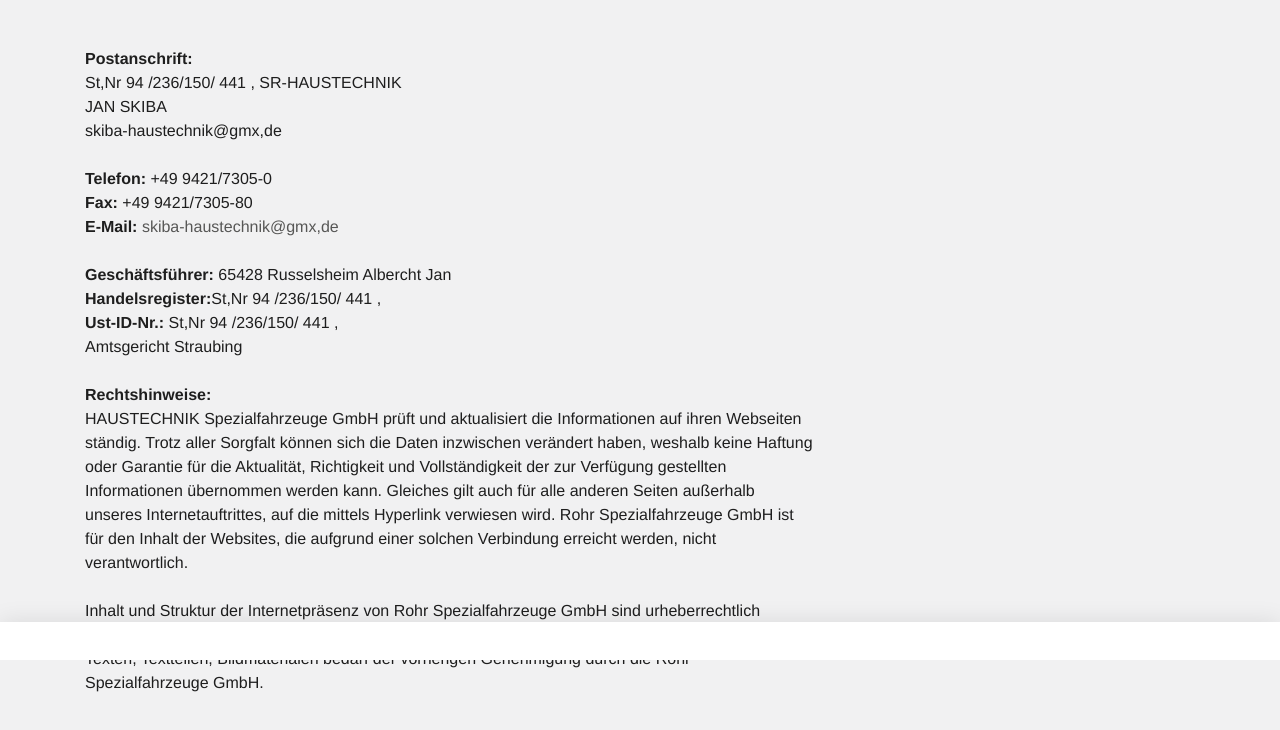
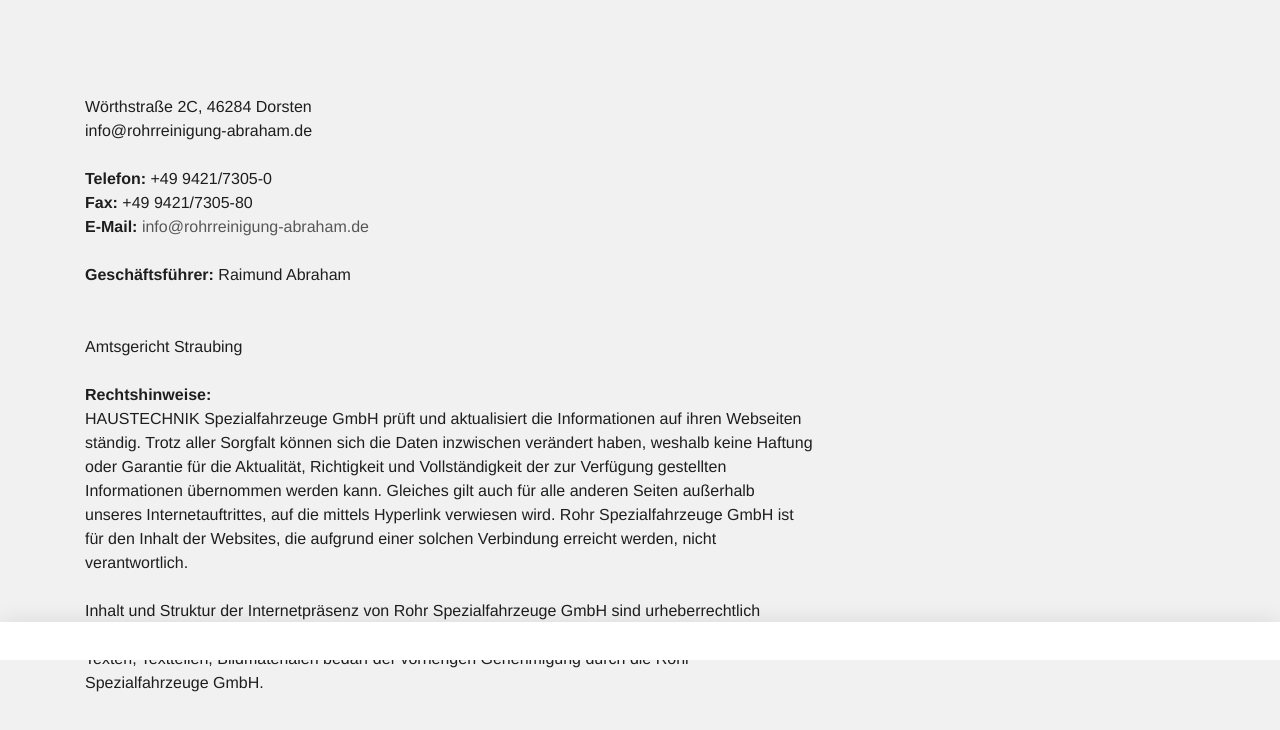
Before and after one commit to nrw-Abflussreinigung/Rohrreinigung-Kempe, a plain HTML site: page impressum.html in a window 1280 px wide. Shown: the part 140-870 px from the top of the page. Drawn offline with Linux system fonts and the light colour scheme; a script that the page names is missing.

Commit message:
Update impressum.html

```diff
--- a/impressum.html
+++ b/impressum.html
@@ -27,11 +27,11 @@ class="ie9"><![endif]--><!--[if (gt IE 9)|!(IE)]><!--><body><!--<![endif]-->
   <a href="index.html">startseite</a>
 
   Impressum</h2></div></div></div></div><div class="container slot-two-columns"><div class="row"><div class="col-xs-12 col-md-8">
-<a id="c8"></a><div class="content-text m-b-1"><div class="row"><div class="col-sm-12"><p class="bodytext"><strong>Postanschrift:</strong><br> St,Nr 94 /236/150/ 441 , SR-HAUSTECHNIK <br> JAN SKIBA<br> skiba-haustechnik@gmx,de</p><p class="bodytext">&nbsp;</p><p class="bodytext"><strong>Telefon:</strong> +49 9421/7305-0<br> <strong>Fax:</strong> +49 9421/7305-80<br> <strong>E-Mail:</strong> <a href="mailto:info@rohr-spezialfahrzeuge.com">skiba-haustechnik@gmx,de</a></p><p class="bodytext">&nbsp;</p><p class="bodytext"><strong>Geschäftsführer:</strong>  65428 Russelsheim Albercht Jan
+<a id="c8"></a><div class="content-text m-b-1"><div class="row"><div class="col-sm-12"><p class="bodytext"><strong></strong><br>  <br> Wörthstraße 2C, 46284 Dorsten<br> info@rohrreinigung-abraham.de</p><p class="bodytext">&nbsp;</p><p class="bodytext"><strong>Telefon:</strong> +49 9421/7305-0<br> <strong>Fax:</strong> +49 9421/7305-80<br> <strong>E-Mail:</strong> <a href="mailto:info@rohr-spezialfahrzeuge.com">info@rohrreinigung-abraham.de</a></p><p class="bodytext">&nbsp;</p><p class="bodytext"><strong>Geschäftsführer:</strong>  Raimund Abraham
 
 
 
-  <br> <strong>Handelsregister:</strong>St,Nr 94 /236/150/ 441 ,<br> <strong>Ust-ID-Nr.:</strong> St,Nr 94 /236/150/ 441 ,<br>  Amtsgericht Straubing<br> <br> <strong>Rechtshinweise:</strong><br> HAUSTECHNIK Spezialfahrzeuge GmbH prüft und aktualisiert die Informationen auf ihren Webseiten ständig. Trotz aller Sorgfalt können sich die Daten inzwischen verändert haben, weshalb keine Haftung oder Garantie für die Aktualität, Richtigkeit und Vollständigkeit der zur Verfügung gestellten Informationen übernommen werden kann. Gleiches gilt auch für alle anderen Seiten außerhalb unseres Internetauftrittes, auf die mittels Hyperlink verwiesen wird. Rohr Spezialfahrzeuge GmbH ist für den Inhalt der Websites, die aufgrund einer solchen Verbindung erreicht werden, nicht verantwortlich.<br> <br> Inhalt und Struktur der Internetpräsenz von Rohr Spezialfahrzeuge GmbH sind urheberrechtlich geschützt. Die Vervielfältigung von Informationen oder Daten, insbesondere die Verwendung von Texten, Textteilen, Bildmaterialen bedarf der vorherigen Genehmigung durch die Rohr Spezialfahrzeuge GmbH.<br> <br>   </p></div></div></div></div><div class="col-xs-12 col-md-4"></div></div></div></div></div>
+  <br> <strong></strong><br> <strong></strong> <br>  Amtsgericht Straubing<br> <br> <strong>Rechtshinweise:</strong><br> HAUSTECHNIK Spezialfahrzeuge GmbH prüft und aktualisiert die Informationen auf ihren Webseiten ständig. Trotz aller Sorgfalt können sich die Daten inzwischen verändert haben, weshalb keine Haftung oder Garantie für die Aktualität, Richtigkeit und Vollständigkeit der zur Verfügung gestellten Informationen übernommen werden kann. Gleiches gilt auch für alle anderen Seiten außerhalb unseres Internetauftrittes, auf die mittels Hyperlink verwiesen wird. Rohr Spezialfahrzeuge GmbH ist für den Inhalt der Websites, die aufgrund einer solchen Verbindung erreicht werden, nicht verantwortlich.<br> <br> Inhalt und Struktur der Internetpräsenz von Rohr Spezialfahrzeuge GmbH sind urheberrechtlich geschützt. Die Vervielfältigung von Informationen oder Daten, insbesondere die Verwendung von Texten, Textteilen, Bildmaterialen bedarf der vorherigen Genehmigung durch die Rohr Spezialfahrzeuge GmbH.<br> <br>   </p></div></div></div></div><div class="col-xs-12 col-md-4"></div></div></div></div></div>
   <script>var t3 = {
   id: 5,
   type: 0,
```
